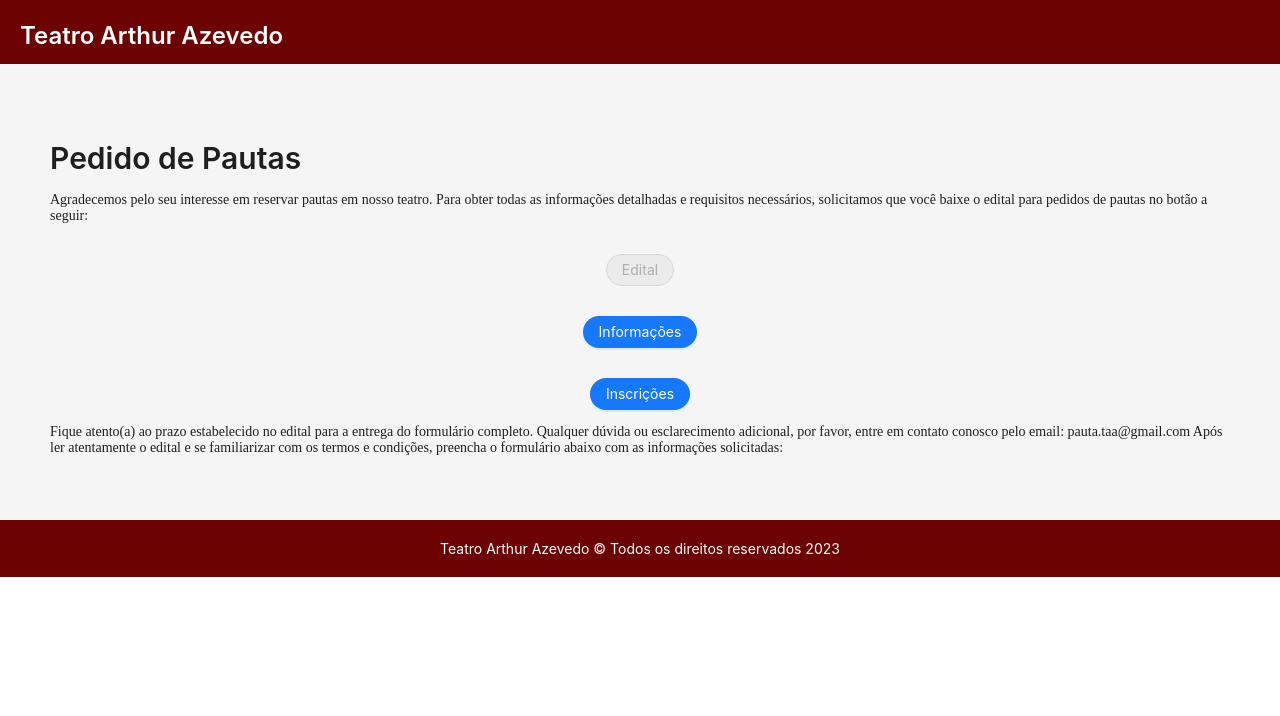
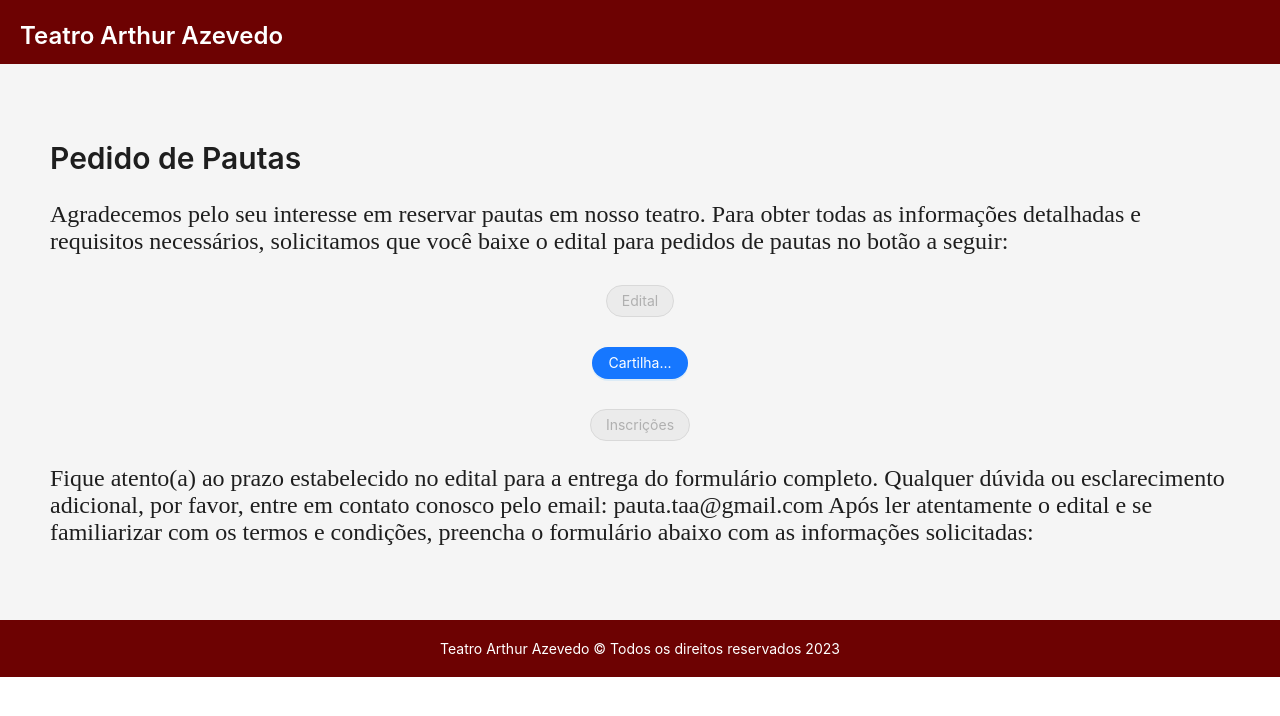
Before and after one commit to lucyfurt/SITE-TEATRO-ARTHUR-AZEVEDO-REACT-JAVASCRIPT, a React (Create React App) app: page /pautas in a window 1280 px wide. Shown: the top 716 px of the page. Built offline with nearby package versions, Linux system fonts and the light colour scheme.

Commit message:
pautas updated

```diff
--- a/src/Pages/Pautas.js
+++ b/src/Pages/Pautas.js
@@ -22,7 +22,7 @@ const Pautas = () => {
       <Content style={{ padding: '50px' }}>
         <Title level={2}>Pedido de Pautas</Title>
         <div>
-          <p>
+          <p style={{ fontSize:'24px' }}>
             Agradecemos pelo seu interesse em reservar pautas em nosso teatro. Para obter todas as informações detalhadas e requisitos necessários, solicitamos que você baixe o edital para pedidos de pautas no botão a seguir:
           </p>
           <div className="button-container">
@@ -32,15 +32,15 @@ const Pautas = () => {
           </div>
           <div className="button-container">
             <Button type="primary" shape="round">
-              Informações
+              Cartilha...
             </Button>
           </div>
           <div className="button-container">
-            <Button type="primary" shape="round" href='/inscricoes'>
+            <Button type="primary" shape="round" href='/inscricoes' disabled>
               Inscrições
             </Button>
           </div>
-          <p>
+          <p style={{ fontSize:'24px' }}>
             Fique atento(a) ao prazo estabelecido no edital para a entrega do formulário completo. Qualquer dúvida ou esclarecimento adicional, por favor, entre em contato conosco pelo email: pauta.taa@gmail.com
             Após ler atentamente o edital e se familiarizar com os termos e condições, preencha o formulário abaixo com as informações solicitadas:
           </p>
```
